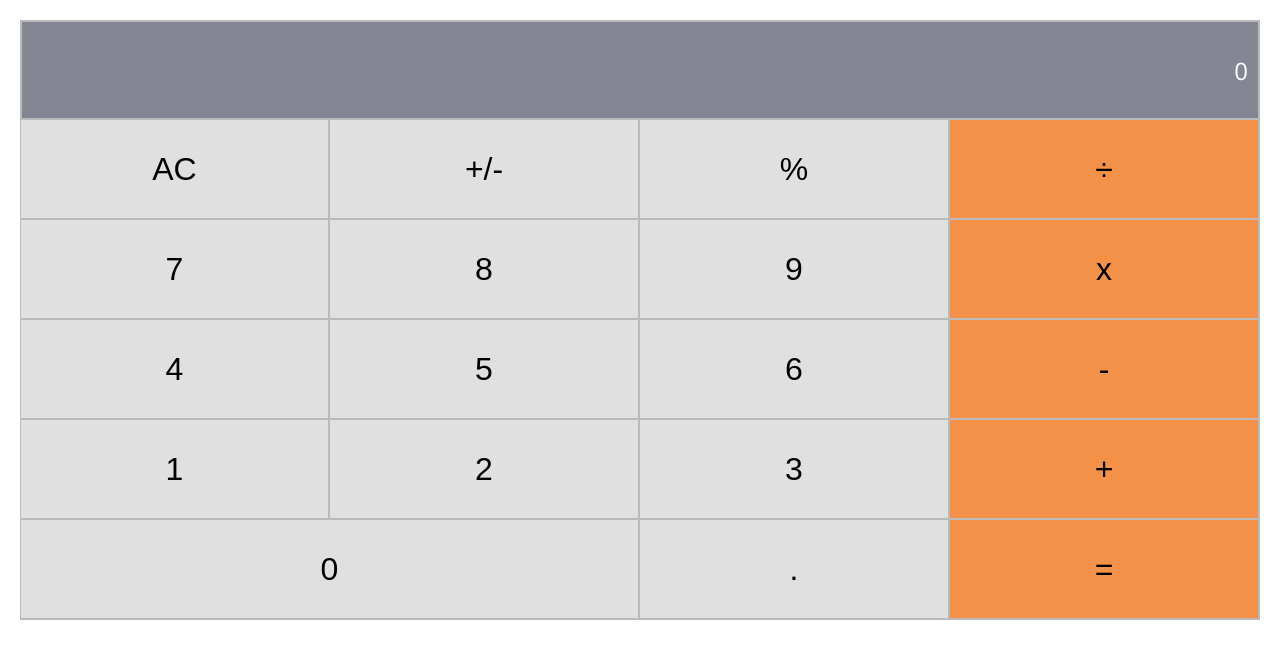
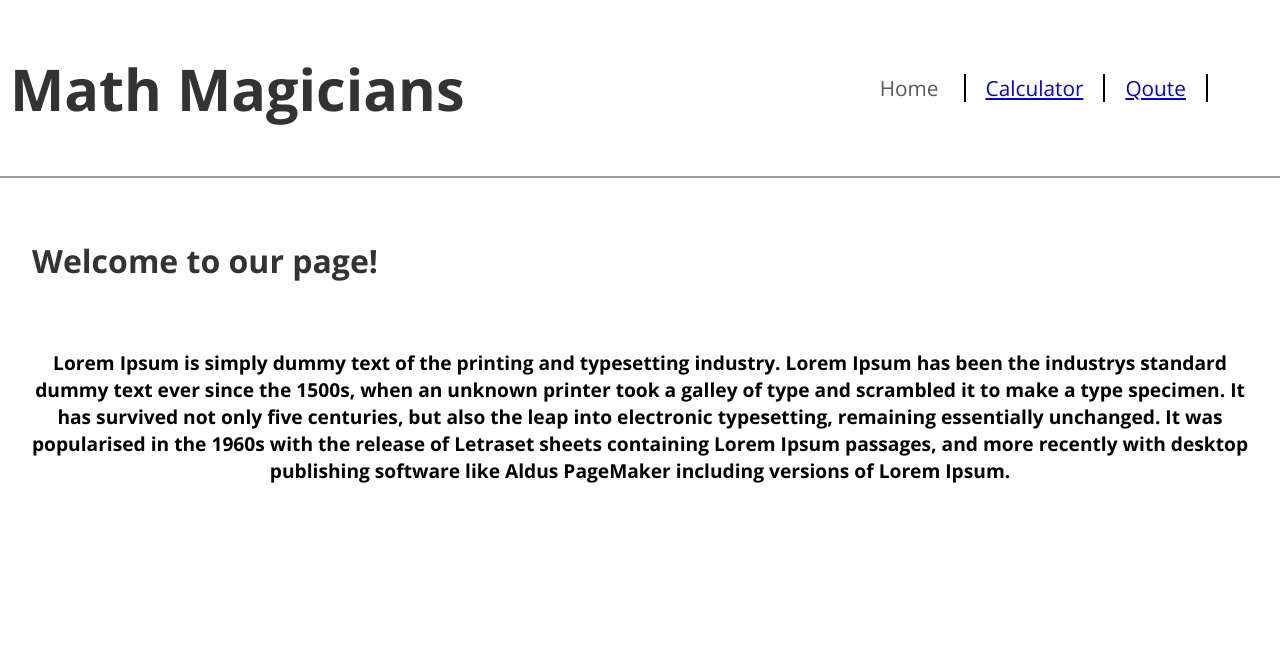
Before and after one commit to danielufeli/maths-magicians, a React (Create React App) app: page / in a window 1280 px wide. Shown: the top 658 px of the page. Built offline with nearby package versions, Linux system fonts and the light colour scheme.

Commit message:
Add pages for full websites

```diff
--- a/package.json
+++ b/package.json
@@ -11,7 +11,9 @@
     "prop-types": "^15.8.1",
     "react": "^17.0.2",
     "react-dom": "^17.0.2",
+    "react-router-dom": "^5.1.2",
     "react-scripts": "5.0.0",
+    "uuid": "^8.3.2",
     "web-vitals": "^2.1.4"
   },
   "scripts": {
--- a/src/App.css
+++ b/src/App.css
@@ -8,3 +8,21 @@ body {
   margin: 20px;
   font-family: "Open Sans", "PT Sans", Calibri, Tahoma, sans-serif;
 }
+
+.container {
+  margin-top: 200px;
+}
+
+.title {
+  font-size: 2rem;
+  padding: 12px;
+  color: #333;
+}
+
+.content {
+  padding: 10px;
+  text-align: center;
+  color: #000;
+  font-size: 1.2rem;
+  font-weight: 600;
+}
--- a/src/App.js
+++ b/src/App.js
@@ -1,12 +1,24 @@
 import { PureComponent, Fragment } from 'react';
+import { Route, Switch } from 'react-router-dom';
 import Calculator from './components/Calculator';
+import Navbar from './components/NavBar';
+import Home from './pages/Home';
+import Quote from './pages/Quote';
 import './App.css';
 
 class App extends PureComponent {
   render() {
     return (
       <>
-        <Calculator />
+        <Navbar />
+        <Switch>
+          <Route
+            path="/calculator"
+            component={Calculator}
+          />
+          <Route exact path="/" component={Home} />
+          <Route path="/qoute" component={Quote} />
+        </Switch>
       </>
     );
   }
--- a/src/components/Calculator.js
+++ b/src/components/Calculator.js
@@ -20,10 +20,11 @@ const Calculator = () => {
   return (
     <>
       <div className="container">
+        <h2 className="title"> Let&apos;s do some maths </h2>
         <div className="result">
-          { total || '' }
-          { operation || '' }
-          { next || '' }
+          {total || ''}
+          {operation || ''}
+          {next || ''}
         </div>
         <div className="buttons">
           <Buttons onBtnClick={onBtnClick} />
--- /dev/null
+++ b/src/components/NavBar.js
@@ -0,0 +1,55 @@
+import React from 'react';
+import { NavLink } from 'react-router-dom';
+import { v4 as uuidv4 } from 'uuid';
+import styles from './NavBar.module.css';
+
+const NavBar = () => {
+  const links = [
+    {
+      id: uuidv4(),
+      path: '/',
+      text: 'Home',
+    },
+    {
+      id: uuidv4(),
+      path: '/calculator',
+      text: 'Calculator',
+    },
+    {
+      id: uuidv4(),
+      path: '/qoute',
+      text: 'Qoute',
+    },
+  ];
+  return (
+    <>
+      <div data-testid="navbar" className={styles.container}>
+        <div className={styles.title}>
+          <h1>Math Magicians</h1>
+        </div>
+        <nav className={styles.navbar}>
+          <ul>
+            {
+              links.map((link) => (
+                <>
+                  <li key={link.id}>
+                    <NavLink
+                      activeClassName={styles.activeLink}
+                      to={link.path}
+                      exact
+                    >
+                      {link.text}
+                    </NavLink>
+                  </li>
+                  <div className={styles.line} />
+                </>
+              ))
+            }
+          </ul>
+        </nav>
+      </div>
+    </>
+  );
+};
+
+export default NavBar;
--- /dev/null
+++ b/src/components/NavBar.module.css
@@ -0,0 +1,47 @@
+.container {
+  position: fixed;
+  top: 0;
+  right: 0;
+  left: 0;
+  display: flex;
+  background-color: #fff;
+  border-bottom: 2px solid #9c9a9a;
+}
+
+.title {
+  padding: 10px;
+  font-size: 1.8rem;
+  flex-grow: 2;
+  color: #333;
+}
+
+.navbar {
+  display: flex;
+  flex-grow: 1;
+  justify-content: center;
+  align-items: center;
+}
+
+.navbar ul {
+  display: flex;
+  gap: 20px;
+}
+
+.navbar ul li {
+  list-style: none;
+  font-size: 1.3rem;
+}
+
+.navbar ul li:hover {
+  transform: scale(0.8);
+}
+
+.activeLink {
+  padding: 5px;
+  text-decoration: none;
+  color: #5a5858;
+}
+
+.line {
+  border: 1px solid black;
+}
--- a/src/index.js
+++ b/src/index.js
@@ -1,10 +1,13 @@
 import React from 'react';
 import ReactDOM from 'react-dom';
+import { BrowserRouter as Router } from 'react-router-dom';
 import App from './App';
 
 ReactDOM.render(
   <React.StrictMode>
-    <App />
+    <Router>
+      <App />
+    </Router>
   </React.StrictMode>,
   document.getElementById('root'),
 );
--- /dev/null
+++ b/src/pages/Home.js
@@ -0,0 +1,22 @@
+import React from 'react';
+
+const Home = () => (
+  <>
+    <div className="container">
+      <h2 className="title"> Welcome to our page!</h2>
+      <div>
+        <p className="content">
+          Lorem Ipsum is simply dummy text of the printing and typesetting industry.
+          Lorem Ipsum has been the industrys standard dummy text ever since the 1500s,
+          when an unknown printer took a galley of type and scrambled it to make a type specimen.
+          It has survived not only five centuries, but also the leap into electronic typesetting,
+          remaining essentially unchanged. It was popularised in the 1960s with the release of
+          Letraset sheets containing Lorem Ipsum passages, and more recently with desktop publishing
+          software like Aldus PageMaker including versions of Lorem Ipsum.
+        </p>
+      </div>
+    </div>
+  </>
+);
+
+export default Home;
--- /dev/null
+++ b/src/pages/Quote.js
@@ -0,0 +1,15 @@
+import React from 'react';
+
+const Quote = () => (
+  <>
+    <div className="container">
+      <div>
+        <p className="content">
+          Mathematics is not about number, equations, computations,
+          or algorithms: it is about understanding. -Willian Paul Thurston
+        </p>
+      </div>
+    </div>
+  </>
+);
+export default Quote;
```
Also changed, not shown: 1 other file (tests, documents, lock files or other folders).
